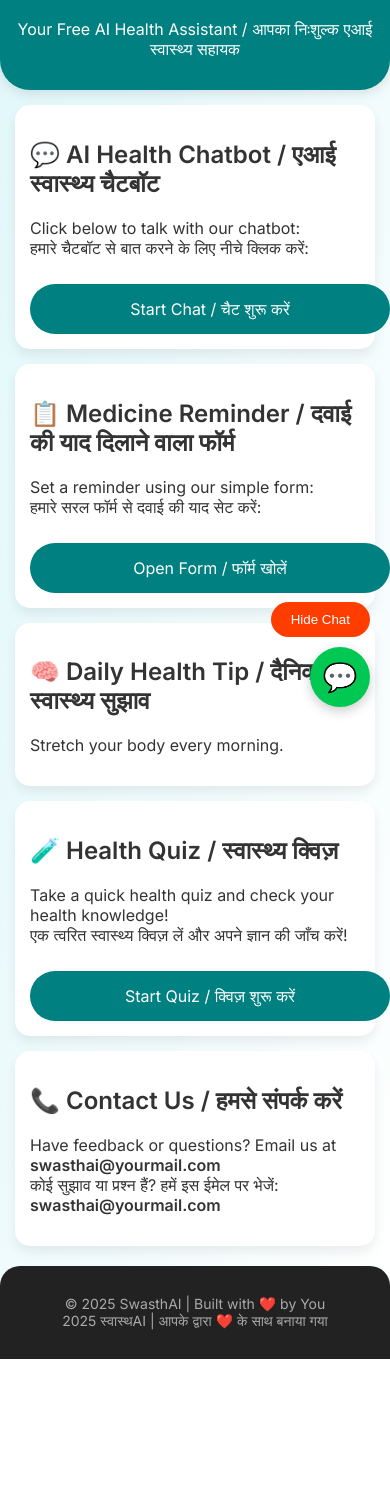
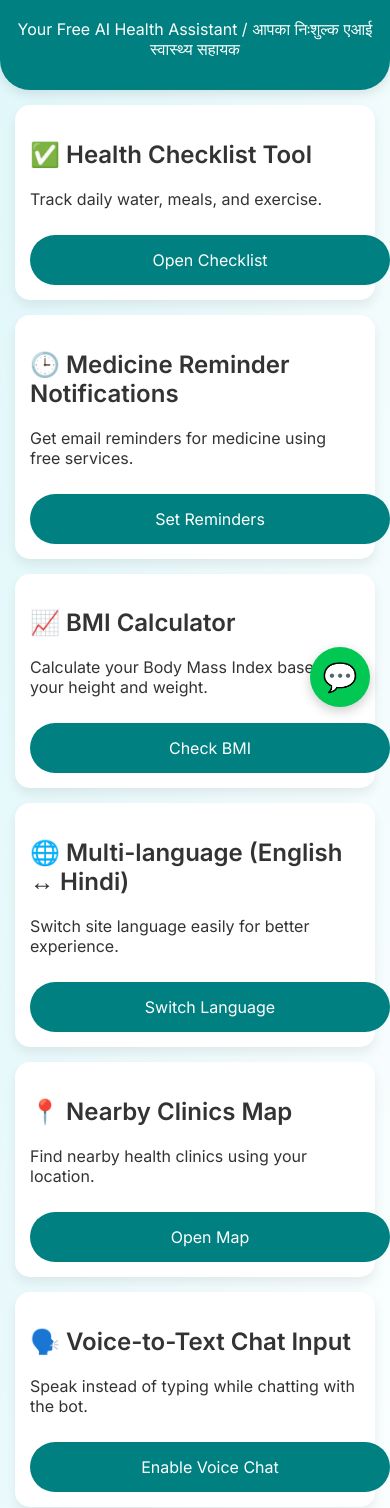
Before and after one commit to shivam-24-deep/swasthai, a plain HTML site: page index.html in a window 390 px wide. Shown: the part 117-1625 px from the top of the page. Before the commit the page ends 1476 px from the top, so only its background shows below. Drawn offline with Linux system fonts and the light colour scheme; a script that the page names is missing.

Commit message:
Update index.html

```diff
--- a/index.html
+++ b/index.html
@@ -130,26 +130,12 @@
             box-shadow: 0 4px 12px rgba(0,0,0,0.2);
             z-index: 1000;
         }
-
-        #hideChat {
-            position: fixed;
-            bottom: 90px;
-            right: 20px;
-            background: #ff3d00;
-            color: white;
-            border: none;
-            border-radius: 20px;
-            padding: 10px 20px;
-            cursor: pointer;
-            z-index: 1000;
-        }
     </style>
 </head>
 <body>
 
-<button id="darkToggle">Dark</button>
-<button id="chatButton" onclick="Kommunicate.launchConversation();">💬</button>
-<button id="hideChat">Hide Chat</button>
+<button id="darkToggle" onclick="toggleDarkMode()">Dark</button>
+<button id="chatButton" onclick="launchChat()" title="Chat with AI Health Assistant">💬</button>
 
 <header>
     <h1>Welcome to SwasthAI / स्वागत है स्वास्थAI में</h1>
@@ -157,63 +143,62 @@
 </header>
 
 <section>
-    <h2>💬 AI Health Chatbot / एआई स्वास्थ्य चैटबॉट</h2>
-    <p>Click below to talk with our chatbot: <br> हमारे चैटबॉट से बात करने के लिए नीचे क्लिक करें:</p>
-    <a href="javascript:void(0);" class="button" onclick="Kommunicate.launchConversation();">
-        Start Chat / चैट शुरू करें
-    </a>
+    <h2>✅ Health Checklist Tool</h2>
+    <p>Track daily water, meals, and exercise.</p>
+    <a href="https://swasthai.netlify.app/checklist" class="button">Open Checklist</a>
 </section>
 
 <section>
-    <h2>📋 Medicine Reminder / दवाई की याद दिलाने वाला फॉर्म</h2>
-    <p>Set a reminder using our simple form: <br> हमारे सरल फॉर्म से दवाई की याद सेट करें:</p>
-    <a href="https://docs.google.com/forms/d/e/1FAIpQLSd1FInlQFUmD4z1-pRCg61UlGE4aGWcv_p2sr0gexyGPCRgGQ/viewform?usp=header" class="button" target="_blank">Open Form / फॉर्म खोलें</a>
+    <h2>🕒 Medicine Reminder Notifications</h2>
+    <p>Get email reminders for medicine using free services.</p>
+    <a href="https://forms.gle/YOUR_FORM_LINK" class="button">Set Reminders</a>
 </section>
 
 <section>
-    <h2>🧠 Daily Health Tip / दैनिक स्वास्थ्य सुझाव</h2>
-    <p id="dailyTip"></p>
+    <h2>📈 BMI Calculator</h2>
+    <p>Calculate your Body Mass Index based on your height and weight.</p>
+    <a href="https://swasthai.netlify.app/bmi" class="button">Check BMI</a>
 </section>
 
 <section>
-    <h2>🧪 Health Quiz / स्वास्थ्य क्विज़</h2>
-    <p>Take a quick health quiz and check your health knowledge! <br> एक त्वरित स्वास्थ्य क्विज़ लें और अपने ज्ञान की जाँच करें!</p>
-    <a href="https://forms.gle/your-health-quiz-link" class="button" target="_blank">Start Quiz / क्विज़ शुरू करें</a>
+    <h2>🌐 Multi-language (English ↔ Hindi)</h2>
+    <p>Switch site language easily for better experience.</p>
+    <a href="https://swasthai.netlify.app/language" class="button">Switch Language</a>
 </section>
 
 <section>
-    <h2>📞 Contact Us / हमसे संपर्क करें</h2>
-    <p>Have feedback or questions? Email us at <b>swasthai@yourmail.com</b><br> कोई सुझाव या प्रश्न हैं? हमें इस ईमेल पर भेजें: <b>swasthai@yourmail.com</b></p>
+    <h2>📍 Nearby Clinics Map</h2>
+    <p>Find nearby health clinics using your location.</p>
+    <a href="https://swasthai.netlify.app/clinics" class="button">Open Map</a>
 </section>
 
-<script>
-    // Dark Mode Toggle
-    document.getElementById("darkToggle").onclick = function() {
-        document.body.classList.toggle("dark-mode");
-        this.textContent = document.body.classList.contains("dark-mode") ? "Light" : "Dark";
-    };
+<section>
+    <h2>🗣️ Voice-to-Text Chat Input</h2>
+    <p>Speak instead of typing while chatting with the bot.</p>
+    <a href="https://swasthai.netlify.app/voice" class="button">Enable Voice Chat</a>
+</section>
 
-    // Daily Tip
-    const tips = [
-        "Drink 8 glasses of water a day.",
-        "Walk at least 30 minutes daily.",
-        "Sleep 7-8 hours every night.",
-        "Eat fruits and vegetables daily.",
-        "Avoid excess sugar and junk food.",
-        "Stretch your body every morning.",
-        "Take deep breaths to reduce stress."
-    ];
-    document.getElementById("dailyTip").textContent = tips[new Date().getDate() % tips.length];
+<section>
+    <h2>🎁 Referral System</h2>
+    <p>Invite friends and earn rewards with your unique code.</p>
+    <a href="https://swasthai.netlify.app/referral" class="button">Share & Earn</a>
+</section>
 
-    // Hide Chat Button
-    document.getElementById("hideChat").onclick = function() {
-        var widget = document.getElementById("kommunicate-widget-iframe");
-        if (widget) {
-            widget.style.display = widget.style.display === "none" ? "block" : "none";
-            this.textContent = widget.style.display === "none" ? "Show Chat" : "Hide Chat";
-        }
-    };
-</script>
+<section>
+    <h2>❤️ “Feeling Lucky?”</h2>
+    <p>Click for a random health tip or motivational quote.</p>
+    <a href="https://swasthai.netlify.app/lucky" class="button">Feeling Lucky</a>
+</section>
+
+<section>
+    <h2>📅 Health Calendar</h2>
+    <p>Track your health habits and see tips day-by-day.</p>
+    <a href="https://swasthai.netlify.app/calendar" class="button">View Calendar</a>
+</section>
+
+<footer>
+    <p>&copy; 2025 SwasthAI | Built with ❤️ by You <br> 2025 स्वास्थAI | आपके द्वारा ❤️ के साथ बनाया गया</p>
+</footer>
 
 <!-- Kommunicate Script -->
 <script type="text/javascript">
@@ -228,11 +213,15 @@
         var h = document.getElementsByTagName("head")[0]; h.appendChild(s);
         window.kommunicate = m; m._globals = kommunicateSettings;
     })(document, window.kommunicate || {});
+
+    function toggleDarkMode() {
+        document.body.classList.toggle('dark-mode');
+    }
+
+    function launchChat() {
+        Kommunicate.launchConversation();
+    }
 </script>
-
-<footer>
-    <p>&copy; 2025 SwasthAI | Built with ❤️ by You <br> 2025 स्वास्थAI | आपके द्वारा ❤️ के साथ बनाया गया</p>
-</footer>
 
 </body>
 </html>
```
